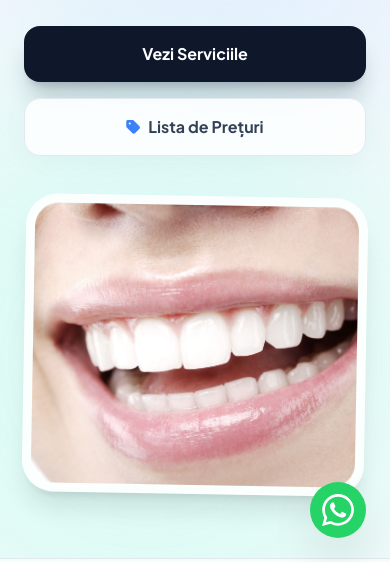
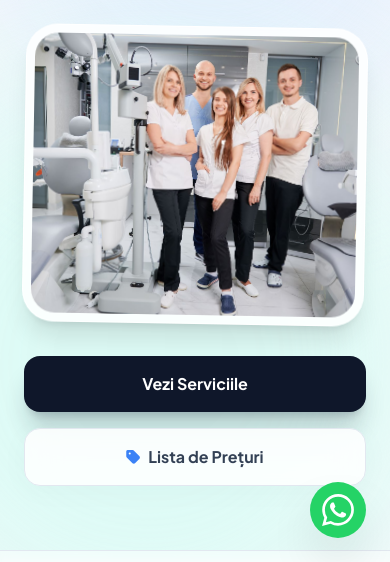
Before and after one commit to sorinpintilie-lgtm/artisdenta, a plain HTML site: page index.html in a window 390 px wide. Shown: the part 282-844 px from the top of the page. Drawn offline with nearby package versions, Linux system fonts and the light colour scheme.

Commit message:
Update hero image to hero2.jpg and reposition on mobile

```diff
--- a/index.html
+++ b/index.html
@@ -261,6 +261,12 @@
                     Stomatologie digitală în Sectorul 4. Îmbinăm tehnologia de ultimă generație cu empatia, pentru tratamente sigure și fără durere.
                 </p>
 
+                <div class="block lg:hidden mb-8">
+                    <div class="glass p-2 rounded-[2rem] shadow-xl rotate-1">
+                        <img src="hero2.jpg" class="rounded-[1.5rem] w-full h-[280px] object-cover">
+                    </div>
+                </div>
+
                 <div class="flex flex-col sm:flex-row gap-4 justify-center lg:justify-start">
                     <button onclick="document.getElementById('services-grid').scrollIntoView()" class="bg-slate-900 text-white px-8 py-4 rounded-2xl font-bold shadow-xl shadow-slate-900/20 hover:bg-slate-800 hover:-translate-y-1 transition duration-300">
                         Vezi Serviciile
@@ -269,18 +275,12 @@
                         <i class="fa-solid fa-tag text-blue-500 group-hover:rotate-12 transition"></i> Lista de Prețuri
                     </button>
                 </div>
-
-                <div class="block lg:hidden mt-10">
-                    <div class="glass p-2 rounded-[2rem] shadow-xl rotate-1">
-                        <img src="hero.jpg" class="rounded-[1.5rem] w-full h-[280px] object-cover">
-                    </div>
-                </div>
             </div>
 
             <div class="relative order-2 lg:order-2 hidden lg:block">
                 <div class="absolute inset-0 bg-gradient-to-tr from-blue-200 to-teal-200 rounded-[3rem] rotate-6 opacity-40 blur-2xl"></div>
                 <div class="glass p-3 rounded-[2.5rem] relative transform hover:rotate-1 transition duration-700 shadow-2xl">
-                    <img src="hero.jpg" alt="Cabinet stomatologic modern" class="rounded-[2rem] w-full h-auto object-cover">
+                    <img src="hero2.jpg" alt="Cabinet stomatologic modern" class="rounded-[2rem] w-full h-auto object-cover">
 
                     <div class="absolute -bottom-6 -left-6 glass bg-slate-900 text-white p-5 rounded-2xl shadow-xl flex items-center gap-4 animate-bounce" style="animation-duration: 4s;">
                         <div class="bg-yellow-500/20 p-3 rounded-full text-yellow-400 text-xl">
```
Also changed, not shown: hero2.jpg (added).
